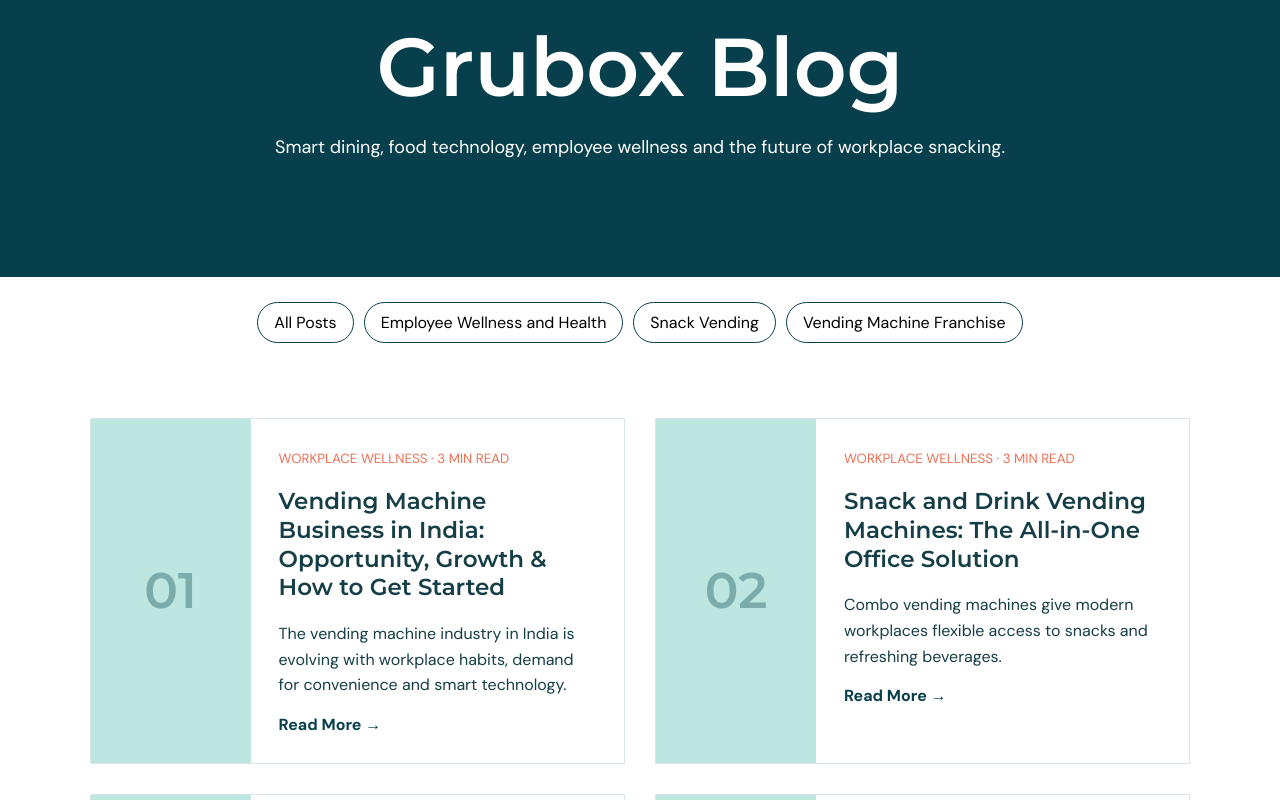
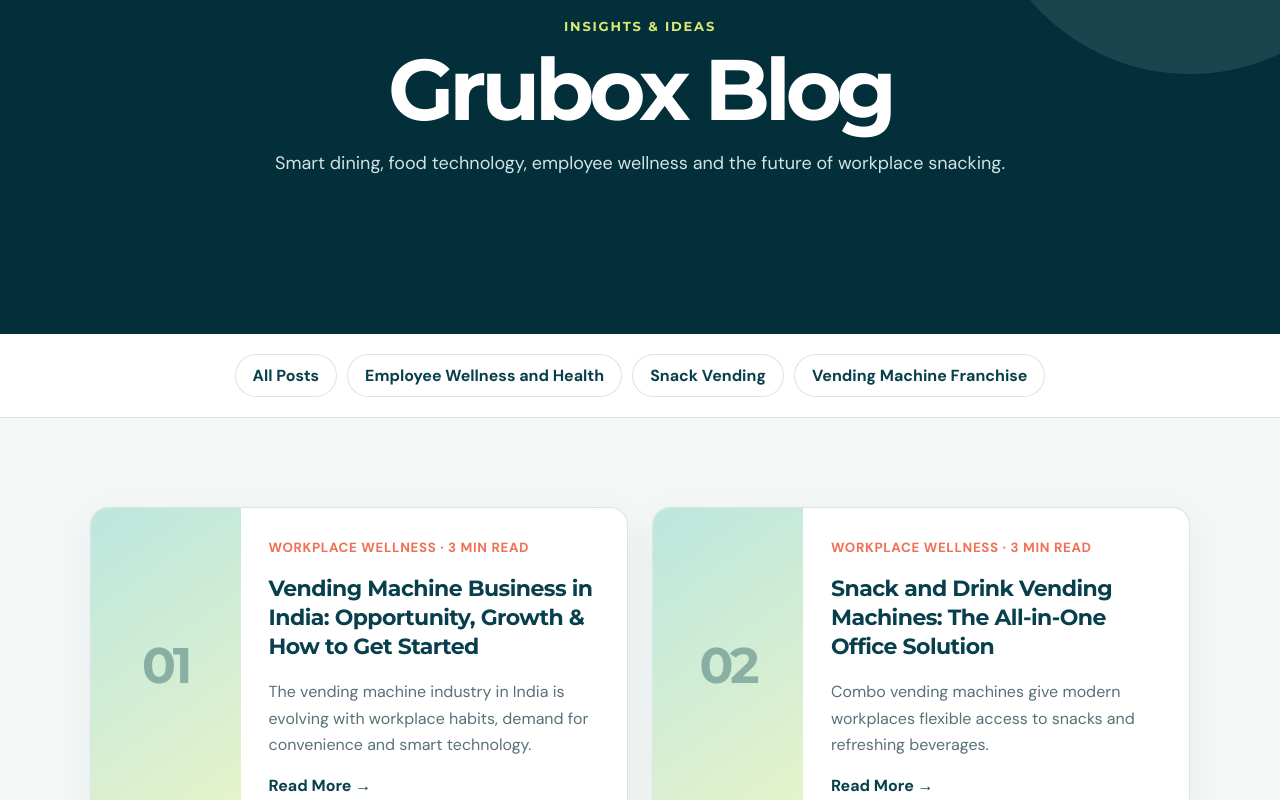
Before and after one commit to cherikakaushal/grubox-frontend-clone, a Next.js app: page /blog in a window 1280 px wide. Shown: the part 220-1020 px from the top of the page. Built offline with nearby package versions, Linux system fonts and the light colour scheme.

Commit message:
style: redesign blog listing experience

```diff
--- a/app/blog/blog.module.css
+++ b/app/blog/blog.module.css
@@ -1 +1,20 @@
-.hero{padding:100px 7vw;text-align:center;background:var(--navy);color:#fff}.hero h1{font:600 clamp(50px,7vw,82px) var(--font-display);margin:8px}.hero p:last-child{font-size:18px}.filters{display:flex;justify-content:center;gap:10px;padding:25px;flex-wrap:wrap}.filters button{border:1px solid var(--navy);background:#fff;padding:9px 16px;border-radius:25px}.grid{display:grid;grid-template-columns:1fr 1fr;gap:30px;padding:50px 7vw 100px}.grid article{display:grid;grid-template-columns:160px 1fr;border:1px solid #0b4b5525;background:#fff}.thumb{background:var(--aqua);display:grid;place-items:center}.thumb span{font:600 50px var(--font-display);color:var(--navy);opacity:.35}.grid article>div:last-child{padding:28px}.grid small{color:var(--coral)}.grid h2{font:600 23px/1.25 var(--font-display)}.grid p{line-height:1.6}.read{font-weight:700;color:var(--navy)}@media(max-width:850px){.grid{grid-template-columns:1fr}.grid article{grid-template-columns:100px 1fr}}@media(max-width:520px){.grid article{grid-template-columns:1fr}.thumb{height:100px}}
+.hero { position: relative; padding: clamp(90px,11vw,160px) 7vw; overflow: hidden; color: #fff; text-align: center; background: var(--navy-deep); }
+.hero::after { content: ''; position: absolute; width: 420px; height: 420px; right: -120px; top: -210px; background: var(--aqua); border-radius: 50%; opacity: .12; }
+.hero > p:first-child { color: var(--lime); font: 700 13px var(--font-display); letter-spacing: .14em; text-transform: uppercase; }
+.hero h1 { font: 700 clamp(50px,7vw,86px)/1 var(--font-display); letter-spacing: -.06em; margin: 10px; }
+.hero p:last-child { color: #d2e3e5; font-size: 18px; }
+.filters { position: sticky; top: 84px; z-index: 20; display: flex; justify-content: center; gap: 10px; padding: 20px; flex-wrap: wrap; background: rgba(255,255,255,.9); border-bottom: 1px solid var(--line); backdrop-filter: blur(12px); }
+.filters button { padding: 10px 17px; color: var(--navy); font-weight: 700; border: 1px solid var(--line); border-radius: 999px; background: #fff; cursor: pointer; transition: .2s; }
+.filters button:hover, .filters .selected { color: #fff; border-color: var(--navy); background: var(--navy); }
+.grid { display: grid; grid-template-columns: 1fr 1fr; gap: 24px; padding: clamp(50px,7vw,100px) 7vw 110px; background: var(--mist); }
+.grid article { display: grid; grid-template-columns: 150px 1fr; overflow: hidden; background: #fff; border: 1px solid var(--line); border-radius: 18px; box-shadow: 0 12px 36px rgba(3,47,58,.06); transition: transform .25s, box-shadow .25s; }
+.grid article:hover { transform: translateY(-5px); box-shadow: var(--shadow); }
+.thumb { display: grid; place-items: center; background: linear-gradient(145deg,var(--aqua),#e7f4c9); }
+.thumb span { color: var(--navy); font: 700 50px var(--font-display); letter-spacing: -.06em; opacity: .35; }
+.grid article > div:last-child { padding: 28px; }
+.grid small { color: var(--coral); font-weight: 700; letter-spacing: .05em; }
+.grid h2 { color: var(--navy); font: 700 22px/1.3 var(--font-display); letter-spacing: -.025em; }
+.grid p { color: var(--muted); line-height: 1.65; }
+.read { color: var(--navy); font-weight: 700; }
+@media(max-width:850px){.filters{top:70px}.grid{grid-template-columns:1fr}.grid article{grid-template-columns:110px 1fr}}
+@media(max-width:520px){.grid article{grid-template-columns:1fr}.thumb{height:100px}}
```
